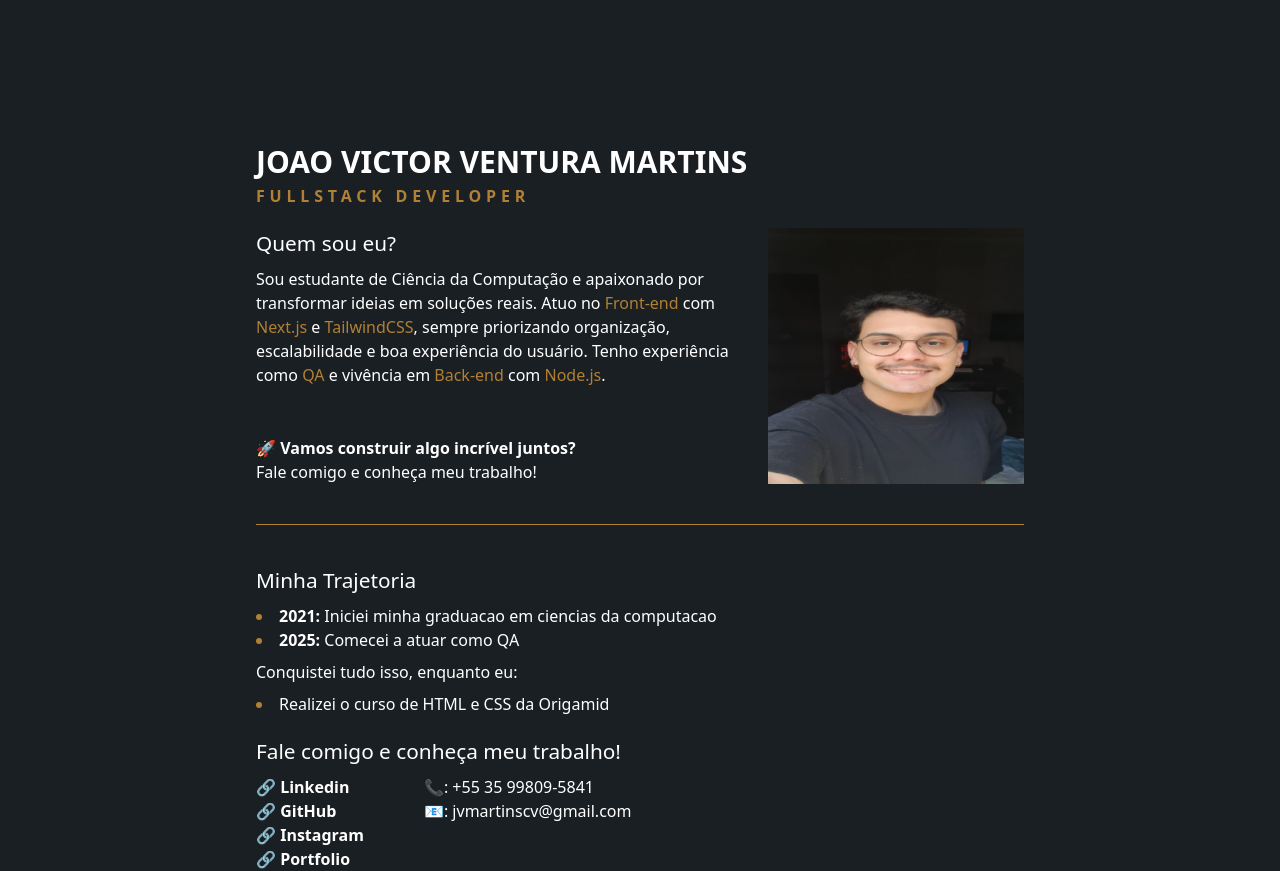
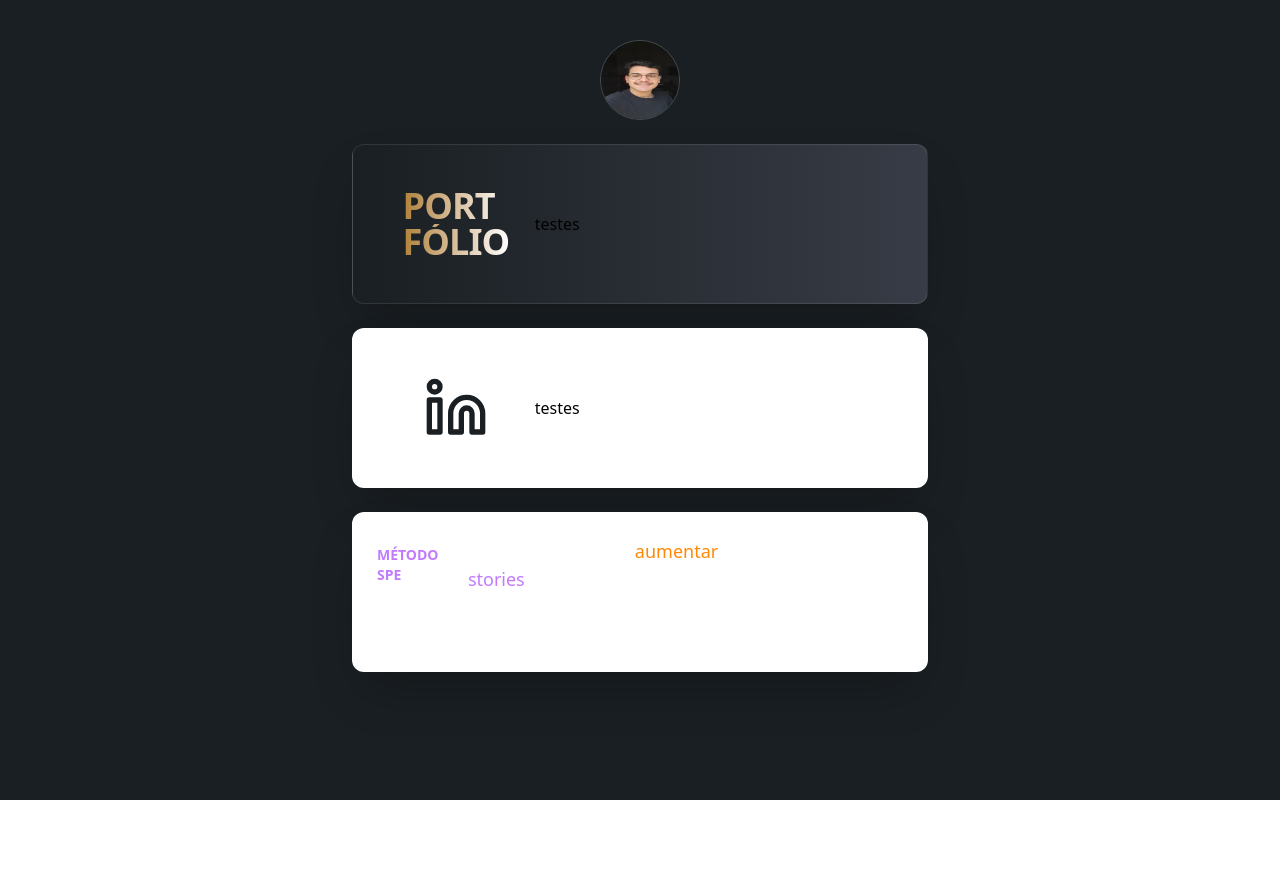
Before and after one commit to JoaoVictorVM/About-me, a Next.js app: page / in a window 1280 px wide. After the commit the page ends 800 px from the top, so only its background shows below. Built offline with nearby package versions, Linux system fonts and the light colour scheme.

Commit message:
Refatora o Projeto
Troca a ideia do projeto ser um "Sobre mim" para um linktree

Fiz as primeiras configuracoes, montei o componente que vou usar para colocar os links

```diff
--- a/src/app/(public)/page.tsx
+++ b/src/app/(public)/page.tsx
@@ -1,10 +1,26 @@
-import HeroSection from "../../components/pages/home/hero-section";
+import { AboutCard } from "@/components/card/aboutCard";
+import { LinkedinCard } from "@/components/card/linkedinCard";
+import { PortfolioCard } from "@/components/card/portfolioCard";
+import { Profile } from "@/components/profile/profile";
 
 export default function Home() {
     return (
-        <main>
+        <main className="min-h-screen bg-[var(--color-dark)] flex justify-center">
 
-            <HeroSection />
+            <section className="w-full px-4 py-10 flex flex-col items-center gap-6">
+
+                <Profile />
+
+                <PortfolioCard />
+                <LinkedinCard />
+                <AboutCard />
+
+
+                {/* portfolio,linkedin, github, insta, instaPortfolio
+                whatsapp, email
+                sobre */}
+
+            </section>
 
         </main>
     )
--- /dev/null
+++ b/src/components/card/aboutCard.tsx
@@ -0,0 +1,20 @@
+import { LinkCard } from "../linkCard/linkCard"
+
+export function AboutCard() {
+    return (
+        <LinkCard href="#" variant="light">
+            <div className="flex items-center justify-center gap-2">
+                <span className="text-sm text-purple-400 font-semibold">
+                MÉTODO SPE
+                </span>
+
+                <p className="text-white text-lg font-medium">
+                O guia prático para{" "}
+                <span className="text-orange-400">aumentar</span>{" "}
+                suas vendas pelos{" "}
+                <span className="text-purple-400">stories</span>
+                </p>
+            </div>
+        </LinkCard>
+    )
+}
--- /dev/null
+++ b/src/components/card/linkedinCard.tsx
@@ -0,0 +1,20 @@
+import { LinkCard } from "../linkCard/linkCard"
+import { Linkedin } from 'lucide-react';
+
+export function LinkedinCard() {
+    return (
+        <LinkCard href="#" variant="light">
+            <div className="h-full w-full flex items-center">
+                <div className="w-[30%] flex justify-center">
+                    <div className="flex flex-col items-start">
+                        <Linkedin className="w-16 h-16 text-[var(--color-dark)]" />
+                    </div>
+                </div>
+
+                <div>
+                    <p>testes</p>
+                </div>
+            </div>
+        </LinkCard>
+    )
+}
--- /dev/null
+++ b/src/components/card/portfolioCard.tsx
@@ -0,0 +1,24 @@
+import { LinkCard } from "../linkCard/linkCard"
+
+export function PortfolioCard() {
+    return (
+        <LinkCard href="#" variant="gradient">
+            <div className="h-full w-full flex items-center">
+                <div className="w-[30%] flex justify-center">
+                    <div className="flex flex-col text-[var(--color-highlight)]">
+                        <span className="block text-4xl font-bold leading-none tracking-tight bg-gradient-to-r from-[var(--color-highlight)] to-[var(--color-light)] bg-clip-text text-transparent">
+                        PORT
+                        </span>
+                        <span className="block text-4xl font-bold leading-none tracking-tight bg-gradient-to-r from-[var(--color-highlight)] to-[var(--color-light)] bg-clip-text text-transparent">
+                        FÓLIO
+                        </span>
+                    </div>
+                </div>
+
+                <div>
+                    <p>testes</p>
+                </div>
+            </div>
+        </LinkCard>
+    )
+}
--- a/src/components/layout/fonts.tsx
+++ /dev/null
@@ -1,7 +0,0 @@
-import { Open_Sans } from "next/font/google";
-
-export const openSans = Open_Sans({
-  subsets: ["latin"],
-  weight: ["400", "600", "700"],
-  variable: "--font-open-sans",
-});
--- /dev/null
+++ b/src/components/linkCard/LinkCard.types.ts
@@ -0,0 +1,12 @@
+import { ReactNode } from "react"
+
+export type LinkCardVariant =
+    | "dark"
+    | "light"
+    | "gradient"
+
+export interface LinkCardProps {
+  children: ReactNode
+  href?: string
+  variant?: LinkCardVariant
+}
--- /dev/null
+++ b/src/components/linkCard/linkCard.tsx
@@ -0,0 +1,35 @@
+import { LinkCardProps } from "./LinkCard.types"
+
+const variants = {
+    dark: "bg-[var(--color-dark)]",
+    light: "bg-[var(--color-light)]",
+    gradient: "bg-gradient-to-r from-[var(--color-dark)] to-[#383C46]",
+}
+
+export function LinkCard({
+    children,
+    href,
+    variant = "dark"
+}: LinkCardProps) {
+    const Wrapper = href ? 'a' : 'div'
+
+    return (
+        <Wrapper
+        href={href}
+        className={`
+            w-xl
+            h-40
+            rounded-xl
+            p-6
+            border
+            border-white/10
+            shadow-2xl
+            hover:scale-[1.02]
+            transition
+            ${variants[variant]}
+        `}
+        >
+            {children}
+        </Wrapper>
+    )
+}
--- a/src/components/pages/home/hero-section.tsx
+++ /dev/null
@@ -1,62 +0,0 @@
-export default function HeroSection() {
-    return (
-        <section className="flex min-h-screen w-full justify-center bg-[var(--color-bg)] text-white">
-            <div className="flex flex-col gap-5 w-3xl mt-36">
-                <div className="flex flex-col gap-1">
-                    <h1 className="text-3xl font-bold">JOAO VICTOR VENTURA MARTINS</h1>
-                    <p className="text-[var(--color-highlight)] font-bold tracking-[0.3rem]">FULLSTACK DEVELOPER</p>
-                </div>
-                <div className="flex gap-5">
-                    <div className="flex flex-col gap-2">
-                        <h2>Quem sou eu?</h2>
-                        <div className="flex flex-col justify-between h-full">
-                            <p>Sou estudante de Ciência da Computação e apaixonado por transformar ideias em soluções reais. Atuo no <span>Front-end</span> com <span>Next.js</span> e <span>TailwindCSS</span>, sempre priorizando organização, escalabilidade e boa experiência do usuário. Tenho experiência como <span>QA</span> e vivência em <span>Back-end</span> com <span>Node.js</span>.</p>
-                            <p>🚀 <strong>Vamos construir algo incrível juntos?</strong><br />Fale comigo e conheça meu trabalho!</p>
-                        </div>
-                    </div>
-                    <img
-                        src="/assets/images/Profile.png"
-                        alt=""
-                        className="w-3xs h-3xs"
-                    />
-                </div>
-                <div className="bg-[var(--color-highlight)] h-[1px] mt-5 mb-5"></div>
-
-                <div className="flex flex-col gap-2">
-                    <h2>Minha Trajetoria</h2>
-                    <ul className="marker:text-[var(--color-highlight)]">
-                        <li>
-                            <strong>2021: </strong> Iniciei minha graduacao em ciencias da computacao
-                        </li>
-                        <li>
-                            <strong>2025: </strong> Comecei a atuar como QA
-                        </li>
-                    </ul>
-                    <p>Conquistei tudo isso, enquanto eu:</p>
-                    <ul className="marker:text-[var(--color-highlight)]">
-                        <li>
-                            Realizei o curso de HTML e CSS da Origamid
-                        </li>
-                    </ul>
-                </div>
-
-                <div className="flex flex-col gap-2">
-                    <h2>Fale comigo e conheça meu trabalho!</h2>
-                    <div className="flex gap-15">
-                        <div className="flex flex-col">
-                            <a href="">🔗 <strong>Linkedin</strong></a>
-                            <a href="">🔗 <strong>GitHub</strong></a>
-                            <a href="">🔗 <strong>Instagram</strong></a>
-                            <a href="">🔗 <strong>Portfolio</strong></a>
-                        </div>
-                        <div>
-                            <p>📞: +55 35 99809-5841</p>
-                            <p>📧: jvmartinscv@gmail.com</p>
-                        </div>
-                    </div>
-                </div>
-
-            </div>
-        </section>
-    )
-}
--- /dev/null
+++ b/src/components/profile/profile.tsx
@@ -0,0 +1,11 @@
+export function Profile() {
+    return (
+        <div className="flex flex-col items-center text-center gap-3">
+            <img
+                src="/assets/images/Profile.png"
+                alt="Joao Victor Ventura Martins"
+                className="w-20 h-20 rounded-full border border-white/20"
+            />
+        </div>
+    )
+}
--- a/src/styles/global/elements.css
+++ b/src/styles/global/elements.css
@@ -6,7 +6,3 @@ h2 {
 li{
     list-style: inside;
 }
-
-span {
-    color: var(--color-highlight);
-}
--- a/src/styles/global/variables.css
+++ b/src/styles/global/variables.css
@@ -1,5 +1,7 @@
 :root {
-    --color-bg: #1A1F23;
+    --color-dark: #1A1F23;
     --color-light: #FFFFFF;
     --color-highlight: #B08035;
 }
+
+/* #383C46 */
```
